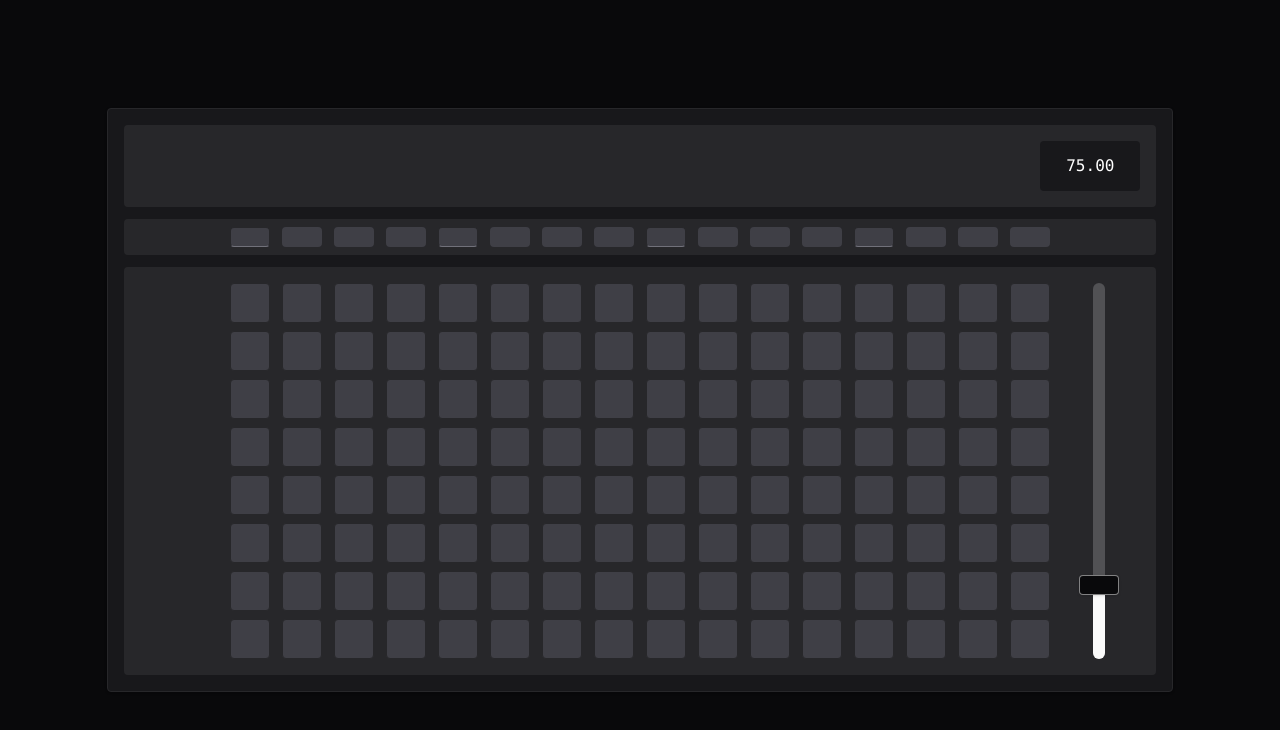
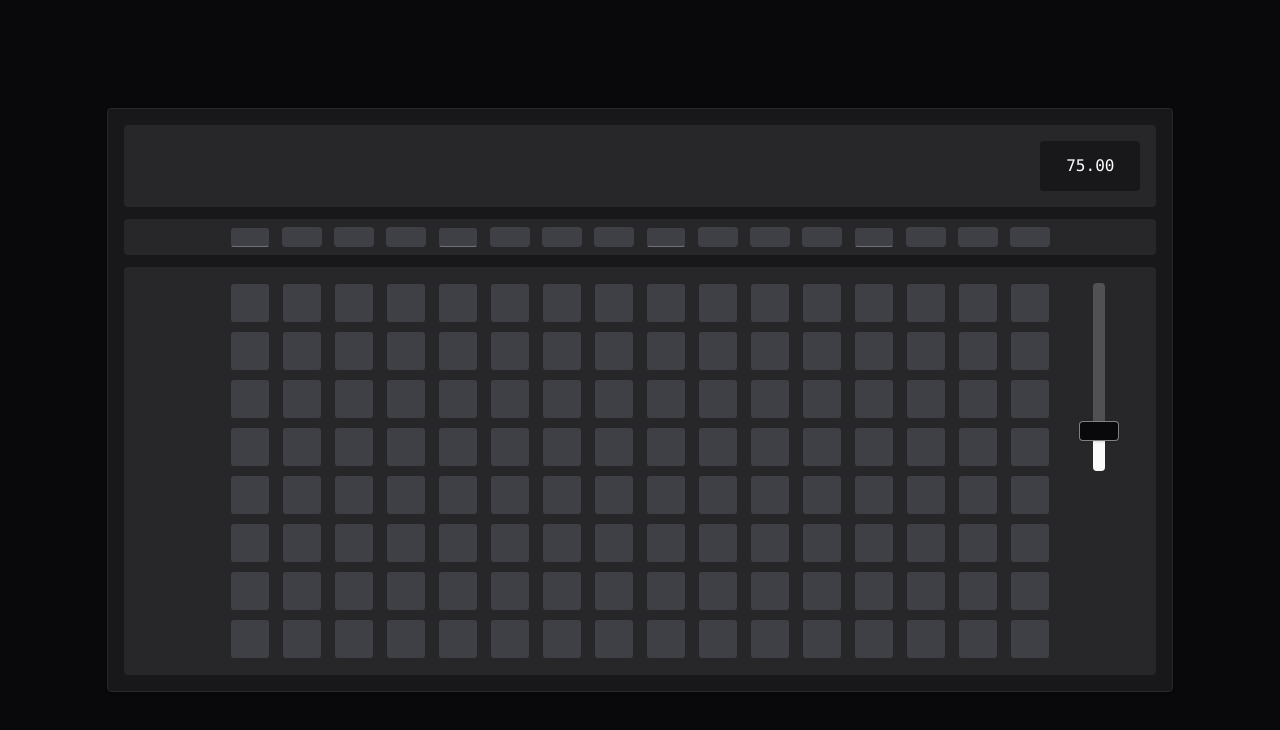
Before and after one commit to matthewalton/interactive-sequencer, a React (Vite) app: page / in a window 1280 px wide. Shown: the top 730 px of the page. Built offline with nearby package versions, Linux system fonts and the light colour scheme.

Commit message:
adjust slider controller

```diff
--- a/src/components/sequencer/interface/step-grid.tsx
+++ b/src/components/sequencer/interface/step-grid.tsx
@@ -15,7 +15,9 @@ export default function StepGrid({ stepLength }: { stepLength: number }) {
             ))}
         </div>
         <div className="flex w-[100px] justify-center">
-          <TempoSliderControl />
+          <div className="h-1/2">
+            <TempoSliderControl />
+          </div>
         </div>
       </div>
     </div>
--- a/src/components/ui/vertical-slider.tsx
+++ b/src/components/ui/vertical-slider.tsx
@@ -16,7 +16,7 @@ const VerticalSlider = React.forwardRef<
     )}
     {...props}
   >
-    <SliderPrimitive.Track className="relative h-full w-3 overflow-hidden rounded-full bg-primary/20">
+    <SliderPrimitive.Track className="relative h-full w-3 overflow-hidden rounded-sm bg-primary/20">
       <SliderPrimitive.Range className="absolute left-0 w-full bg-primary" />
     </SliderPrimitive.Track>
     <SliderPrimitive.Thumb className="block h-5 w-10 rounded-sm border border-primary/50 bg-background shadow transition-colors focus-visible:outline-none focus-visible:ring-1 focus-visible:ring-ring disabled:pointer-events-none disabled:opacity-50" />
```
